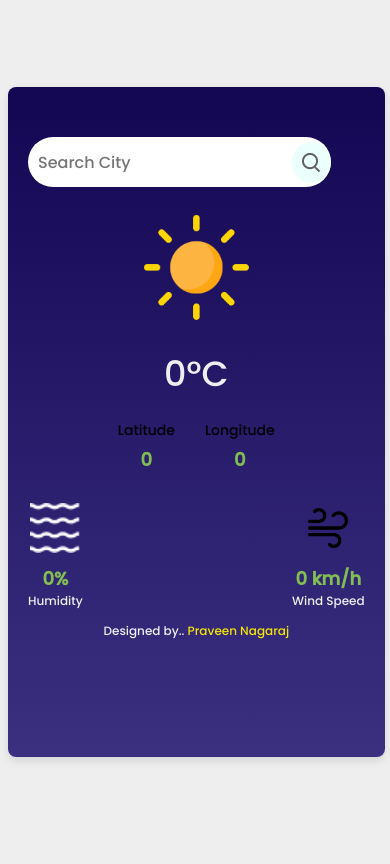
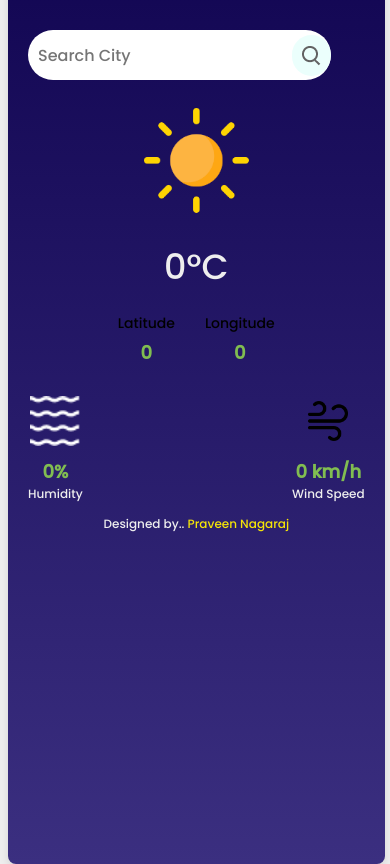
Before and after one commit to PraveenNagaraj77/WeatherReactAPP, a React (Vite) app: page / in a window 390 px wide. Built offline with nearby package versions, Linux system fonts and the light colour scheme.

Commit message:
finalcss

```diff
--- a/src/App.css
+++ b/src/App.css
@@ -169,7 +169,7 @@ body {
 @media only screen and (max-width: 600px) {
   .container {
     width: 90%;
-    height: 630px;
+    height: 100vh;
   }
 
   .input-container {
```
